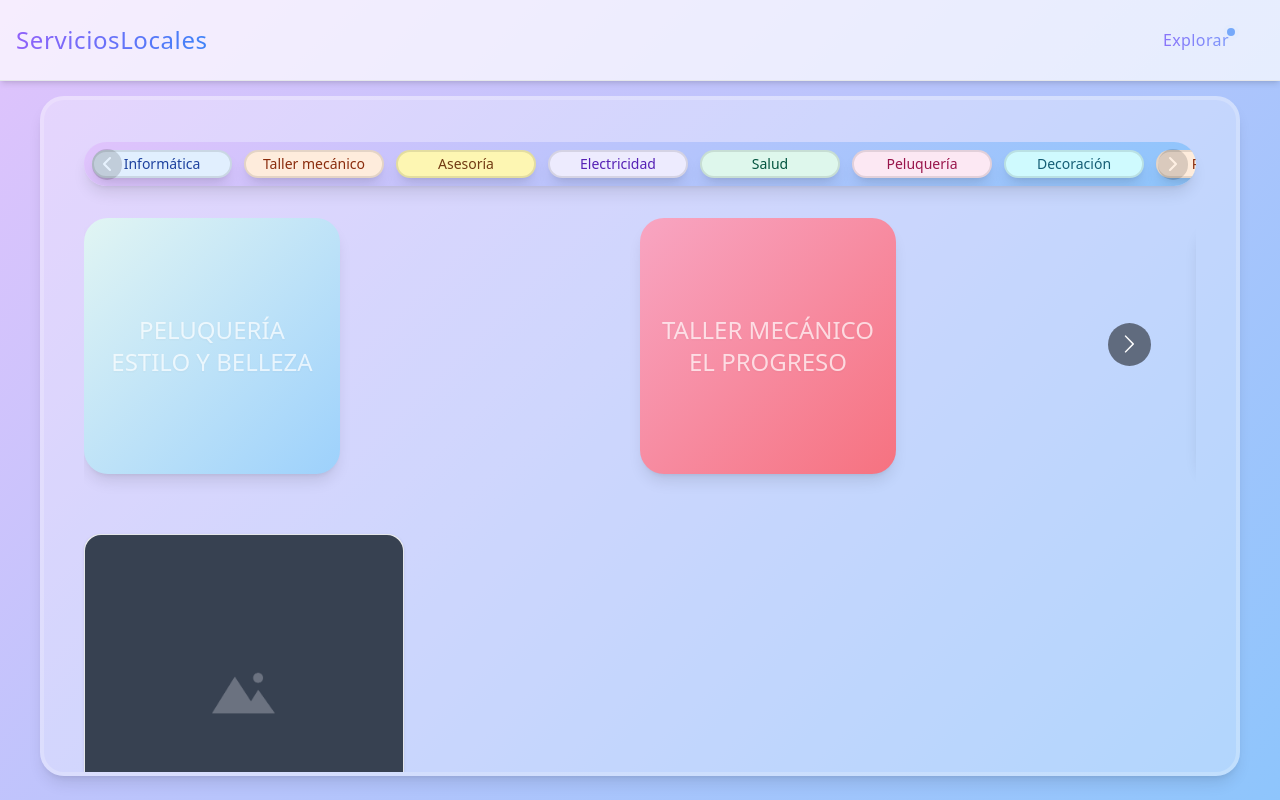
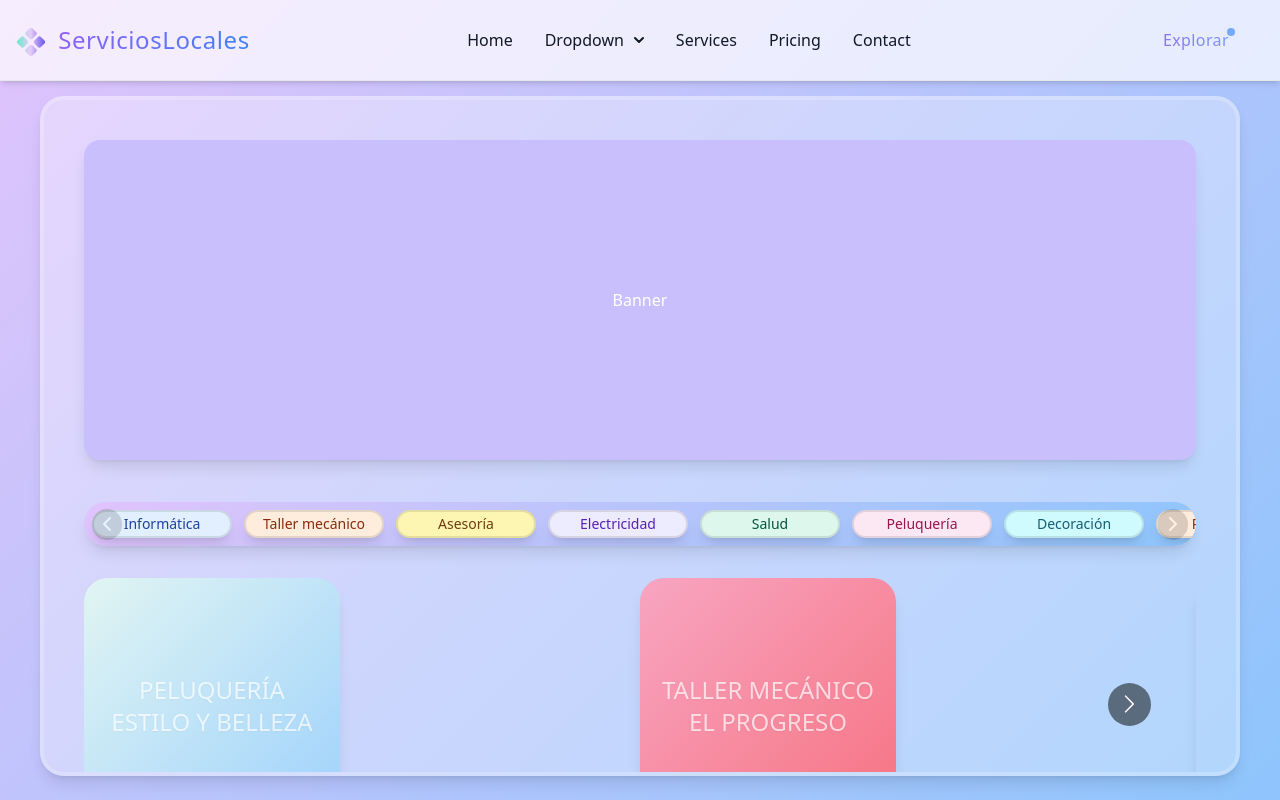
Before and after one commit to Shyedelta/ProyectoServiciosLocales, a React (Vite) app in the folder ServiciosLocales/: page / in a window 1280 px wide. Built offline with nearby package versions, Linux system fonts and the light colour scheme.

Commit message:
Actualizacion trayectoria

```diff
--- a/ServiciosLocales/src/components/Header.jsx
+++ b/ServiciosLocales/src/components/Header.jsx
@@ -1,28 +1,93 @@
-import React, { useRef } from 'react'
+import React, { useRef, useState } from 'react'
 import "../styles/style.css"
-import MenuNav from './MenuNav'
 import Star from './Star';
 
 function Header({ coords, setCoords }) {
-
+  const [openMenu, setOpenMenu] = useState(false);
+  const handleClick = () => {
+    setOpenMenu(!openMenu);
+  }
   return (
     <>
       <nav className="bg-white/70 shadow-md  dark:bg-gray-900 fixed w-full z-20 top-0 start-0 border-b border-gray-200 dark:border-gray-600">
         <div className="max-w-screen-xl flex flex-wrap items-center justify-between mx-auto p-4">
           <a href="/" className="flex items-center space-x-3 rtl:space-x-reverse">
-            <span className="bottomCustom2 mx-auto self-center text-2xl tracking-wide w-max whitespace-nowrap dark:text-white
-            bg-gradient-to-r from-purple-500 to-blue-500 bg-clip-text text-transparent hover:tracking-normal   text-center">
+            <svg className='mt-1' xmlns="http://www.w3.org/2000/svg" width="30" height="30" fill="none" viewBox="0 0 200 200" version="1.1" >
+              <path fill="url(&quot;#SvgjsLinearGradient1001&quot;)" d="M165.963 134.037c-5.467 5.467-14.332 5.467-19.799 0l-24.137-24.138c-5.468-5.467-5.468-14.331 0-19.799l24.137-24.137c5.467-5.467 14.332-5.467 19.799 0L190.101 90.1c5.467 5.468 5.467 14.332 0 19.799l-24.138 24.138Zm-112.127 0c-5.467 5.467-14.332 5.467-19.8 0L9.9 109.899c-5.468-5.467-5.468-14.331 0-19.799l24.137-24.137c5.467-5.467 14.332-5.467 19.799 0L77.973 90.1c5.468 5.468 5.468 14.332 0 19.799l-24.137 24.138ZM109.9 190.1c-5.468 5.468-14.332 5.468-19.8 0l-24.137-24.137c-5.467-5.467-5.467-14.332 0-19.799l24.138-24.137c5.467-5.468 14.331-5.468 19.799 0l24.137 24.137c5.467 5.467 5.467 14.332 0 19.799L109.9 190.1Zm0-112.127c-5.468 5.468-14.332 5.468-19.8 0L65.963 53.836c-5.467-5.468-5.467-14.332 0-19.8L90.101 9.9c5.467-5.467 14.331-5.467 19.799 0l24.137 24.138c5.467 5.467 5.467 14.331 0 19.799L109.9 77.973Z"></path>
+              <defs>
+                <linearGradient gradientTransform="rotate(0 0.5 0.5)" id="SvgjsLinearGradient1001">
+                  <stop stopOpacity=" 1" stopColor="rgba(105, 234, 203)" offset="0"></stop>
+                  <stop stopOpacity=" 1" stopColor="rgba(234, 204, 248)" offset="0.48"></stop>
+                  <stop stopOpacity=" 1" stopColor="rgba(102, 84, 241)" offset="1"></stop>
+                </linearGradient>
+              </defs>
+            </svg>
+            <span className="bottomCustom2 min-w-[8em] mx-auto self-center text-2xl tracking-wide w-max whitespace-nowrap dark:text-white
+            bg-gradient-to-r from-purple-500 to-blue-500 bg-clip-text text-transparent hover:tracking-normal text-center">
               ServiciosLocales
             </span>
           </a>
+
+          {/* <div className='hidden lg:block md:hidden'>
+            <form className="max-w-md mx-auto w-[40em]  ">
+              <label htmlFor="default-search" className="mb-2 text-sm font-medium text-gray-900 sr-only dark:text-white">Buscar</label>
+              <div className="relative">
+                <div className="absolute inset-y-0 start-0 flex items-center ps-3 pointer-events-none">
+                  <svg className="ml-1 w-4 h-4 text-gray-500 dark:text-gray-400" aria-hidden="true" xmlns="http://www.w3.org/2000/svg" fill="none" viewBox="0 0 20 20">
+                    <path stroke="currentColor" strokeLinecap="round" strokeLinejoin="round" strokeWidth="2" d="m19 19-4-4m0-7A7 7 0 1 1 1 8a7 7 0 0 1 14 0Z" />
+                  </svg>
+                </div>
+                <input type="search" id="default-search" className="hover:shadow-lg transition duration-500 ease-in-out block w-full p-2 ps-10 text-sm text-gray-900 border border-gray-300 rounded-full bg-gray-50 focus:ring-blue-500 focus:border-blue-500 dark:bg-gray-700 dark:border-gray-600 dark:placeholder-gray-400 dark:text-white dark:focus:ring-blue-500 dark:focus:border-blue-500" placeholder="Busca personas, negocios..." required />
+                <button type="submit" className="text-white absolute end-0 bottom-[1px] bg-blue-400 hover:bg-blue-500 focus:ring-4 focus:outline-none focus:ring-blue-300 font-medium rounded-r-full text-sm px-5 py-2 dark:bg-blue-600 dark:hover:bg-blue-700 dark:focus:ring-blue-800">
+                  Buscar
+                </button>
+              </div>
+            </form>
+          </div> */}
+
+          <div class="hidden w-full md:block md:w-auto" id="navbar-dropdown">
+            <ul class={`flex flex-col font-medium p-4 md:p-0 rounded-lg md:space-x-8 rtl:space-x-reverse md:flex-row `}>
+              <li>
+                <a href="#" class={`text-gray-900 hover:text-blue-700 `}>Home </a>
+              </li>
+              <li>
+                <button onClick={handleClick} id="dropdownNavbarLink" data-dropdown-toggle="dropdownNavbar" class="flex items-center justify-between w-full py-2 px-3 text-gray-900 rounded hover:bg-gray-100 md:hover:bg-transparent md:border-0 md:hover:text-blue-700 md:p-0 md:w-auto dark:text-white md:dark:hover:text-blue-500 dark:focus:text-white dark:border-gray-700 dark:hover:bg-gray-700 md:dark:hover:bg-transparent">Dropdown <svg class="w-2.5 h-2.5 ms-2.5" aria-hidden="true" xmlns="http://www.w3.org/2000/svg" fill="none" viewBox="0 0 10 6">
+                  <path stroke="currentColor" stroke-linecap="round" stroke-linejoin="round" stroke-width="2" d="m1 1 4 4 4-4" />
+                </svg></button>
+                <div onMouseLeave={handleClick} id="dropdownNavbar" class={`z-10 ${openMenu ? 'absolute' : 'hidden'} top-14  font-normal bg-white divide-y divide-gray-100 rounded-lg shadow w-44 dark:bg-gray-700 dark:divide-gray-600`}>
+                  <ul class="py-2 text-sm text-gray-700 dark:text-gray-400" aria-labelledby="dropdownLargeButton">
+                    <li>
+                      <a href="#" class="block px-4 py-2 hover:bg-gray-100 dark:hover:bg-gray-600 dark:hover:text-white">Dashboard</a>
+                    </li>
+                    <li>
+                      <a href="#" class="block px-4 py-2 hover:bg-gray-100 dark:hover:bg-gray-600 dark:hover:text-white">Settings</a>
+                    </li>
+                    <li>
+                      <a href="#" class="block px-4 py-2 hover:bg-gray-100 dark:hover:bg-gray-600 dark:hover:text-white">Earnings</a>
+                    </li>
+                  </ul>
+                  <div class="py-1">
+                    <a href="#" class="block px-4 py-2 text-sm text-gray-700 hover:bg-gray-100 dark:hover:bg-gray-600 dark:text-gray-200 dark:hover:text-white">Sign out</a>
+                  </div>
+                </div>
+              </li>
+              <li>
+                <a href="#" class="text-gray-900 rounded hover:text-blue-700">Services</a>
+              </li>
+              <li>
+                <a href="#" class="text-gray-900 rounded hover:text-blue-700">Pricing</a>
+              </li>
+              <li>
+                <a href="#" class="text-gray-900 rounded hover:text-blue-700">Contact</a>
+              </li>
+            </ul>
+          </div>
+
+
+
+
           <div className="flex md:order-2 space-x-3 md:space-x-0 rtl:space-x-reverse ">
             <Star text={"Explorar"} />
-            <button type="button" className="inline-flex items-center p-2 w-10 h-10 justify-center text-sm text-gray-500 rounded-lg md:hidden hover:bg-gray-100 focus:outline-none focus:ring-2 focus:ring-gray-200 dark:text-gray-400 dark:hover:bg-gray-700 dark:focus:ring-gray-600" aria-controls="navbar-sticky" aria-expanded="false">
-              <span className="mx-auto sr-only">Open main menu</span>
-              <svg className="w-5 h-5" aria-hidden="true" xmlns="http://www.w3.org/2000/svg" fill="none" viewBox="0 0 17 14">
-                <path stroke="currentColor" strokeLinecap="round" strokeLinejoin="round" strokeWidth="2" d="M1 1h15M1 7h15M1 13h15" />
-              </svg>
-            </button>
           </div>
         </div>
       </nav>
--- a/ServiciosLocales/src/components/Home.jsx
+++ b/ServiciosLocales/src/components/Home.jsx
@@ -3,21 +3,14 @@ import Carrusel from './Carrusel'
 import Categorias from './Categorias'
 import Tarjeta from './Tarjeta'
 function Home() {
+
     return (
         <div>
             <div className='px-0'>
-                {/* <div className='relative bottom-0 border border-red-500 max-h-[22em]'>
-                    <svg width="100%" height="100%" id="svg" viewBox="0 0 1440 390" xmlns="http://www.w3.org/2000/svg" className=" transition duration-300 ease-in-out delay-150">
-                        <defs>
-                            <linearGradient id="gradient" x1="100%" y1="54%" x2="0%" y2="46%">
-                                <stop offset="5%" stopColor="#9900ef"></stop>
-                                <stop offset="95%" stopColor="#0693e3"></stop>
-                            </linearGradient>
-                        </defs>
-                        <path d="M 0,400 L 0,150 C 124,173.2 248,196.4 423,187 C 598,177.6 824,135.6 1002,124 C 1180,112.4 1310,131.2 1440,150 L 1440,400 L 0,400 Z" stroke="none" strokeWidth="0" fill="url(#gradient)" fillOpacity="1" className="transition-all duration-300 ease-in-out delay-150 path-0" transform="rotate(-180 720 200)"></path>
-                    </svg>
-                </div> */}
                 <div className='px-10'>
+                    <div className='mt-10 p-10 w-full h-[20em] shadow-lg bg-purple-300 text-white rounded-2xl flex '>
+                        <div className='w-full h-full content-center align-middle items-center text-center'>Banner</div>
+                    </div>
                     <Categorias />
                     <Carrusel />
                     <div className='relative bottom-96 flex justify-between flex-wrap flex-row'>
--- a/ServiciosLocales/src/components/Modal.jsx
+++ b/ServiciosLocales/src/components/Modal.jsx
@@ -1,10 +1,15 @@
-import React, { useEffect } from 'react'
+import React, { useEffect, useState } from 'react'
 
 function Modal({ coords, setModalVisible }) {
+    const [load, setLoad] = useState(true);
+
     useEffect(() => {
         if (coords != null) {
             setModalVisible(false)
         }
+        setTimeout(()=>{
+            setLoad(false);
+        },1000)
     }, [coords])
     return (
         <>
--- a/ServiciosLocales/src/styles/style.css
+++ b/ServiciosLocales/src/styles/style.css
@@ -3,7 +3,6 @@
     padding: 0;
     box-sizing: border-box;
 }
-
 .backgroundCustom {
     background: linear-gradient(135deg, #e0c3fc 0%, #8ec5fc 100%);
 }
```
